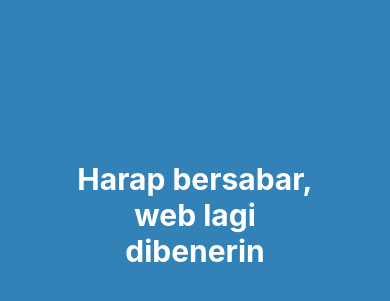
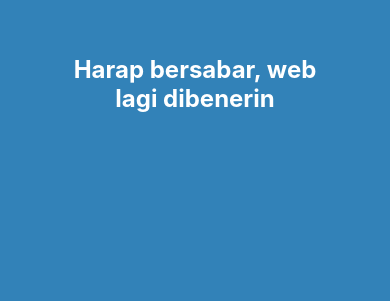
Before and after one commit to rwndy/riwandi, a React (Create React App) app: page / in a window 390 px wide. Shown: the part 189-490 px from the top of the page. Built offline with nearby package versions, Linux system fonts and the light colour scheme.

Commit message:
add margin-top on mobile

```diff
--- a/src/css/construction.css
+++ b/src/css/construction.css
@@ -14,6 +14,7 @@
 /* responsive */
 @media (min-width: 320px) and (max-width: 768px) {
   .construction-title__white {
-    font-size: 30px;
+    font-size: 24px;
+    margin-top: 245px;
   }
 }
```
